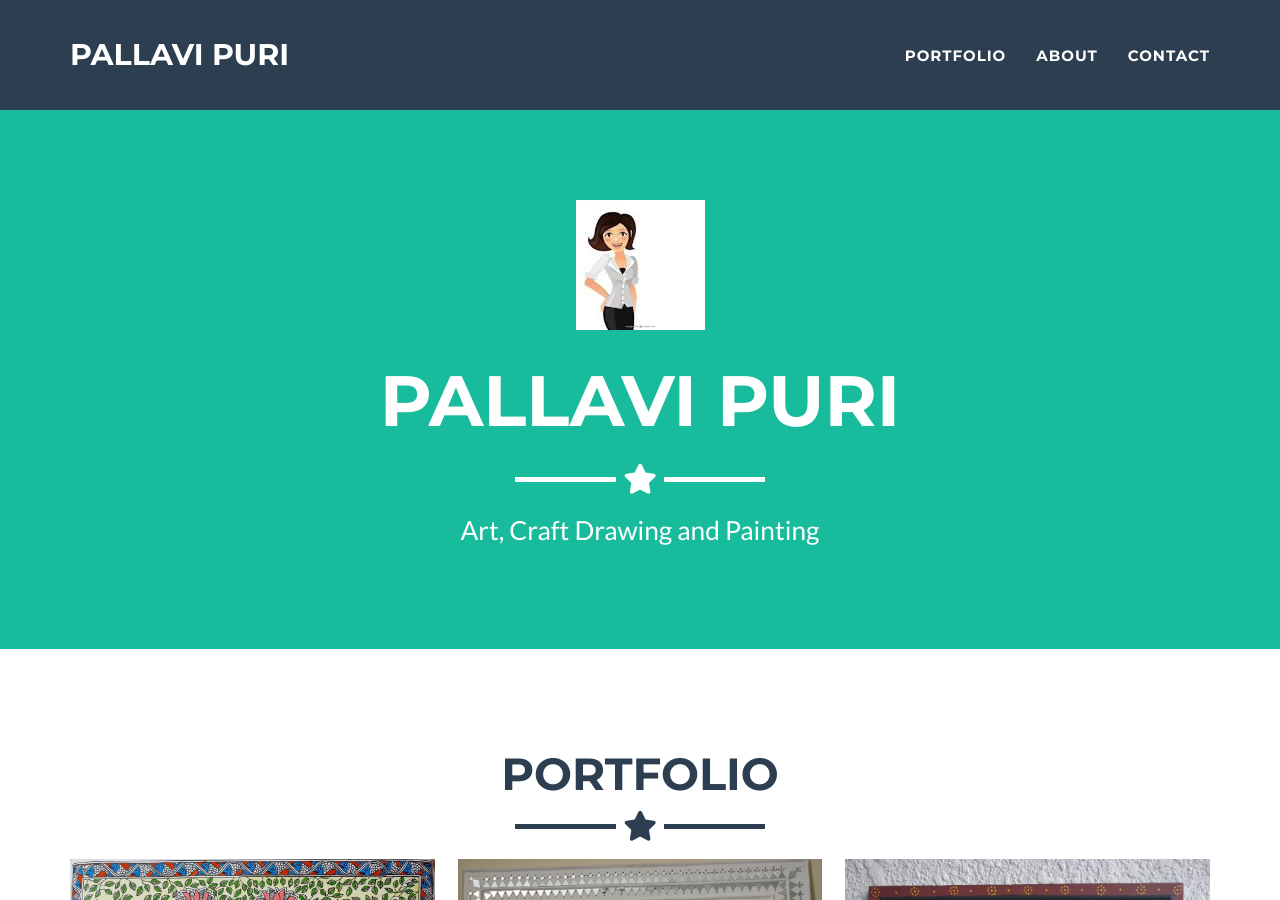
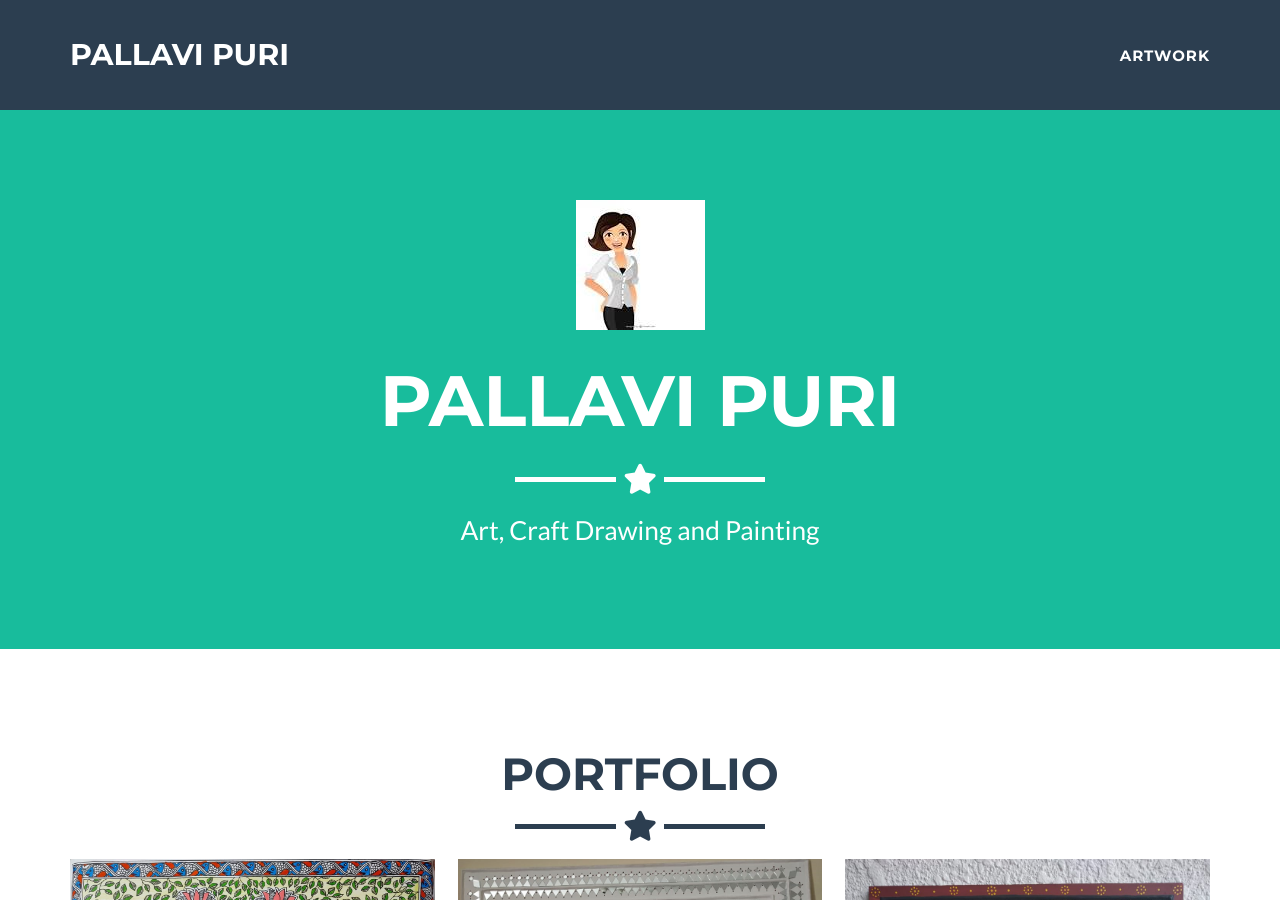
Before and after one commit to pallavi-puri/pallavipuri.github.io, a Jekyll site: the page built from _posts/2014-07-18-project-1.markdown, in a window 1280 px wide and 900 px high. Built offline with Jekyll 4.4.1, drawn with Linux system fonts in a browser that asks for light colours.

Commit message:
Update nav.html

```diff
--- a/_includes/nav.html
+++ b/_includes/nav.html
@@ -19,13 +19,7 @@
                         <a href="#page-top"></a>
                     </li>
                     <li class="page-scroll">
-                        <a href="#portfolio">Portfolio</a>
-                    </li>
-                    <li class="page-scroll">
-                        <a href="#about">About</a>
-                    </li>
-                    <li class="page-scroll">
-                        <a href="#contact">Contact</a>
+                        <a href="#portfolio">Artwork</a>
                     </li>
                 </ul>
             </div>
```
